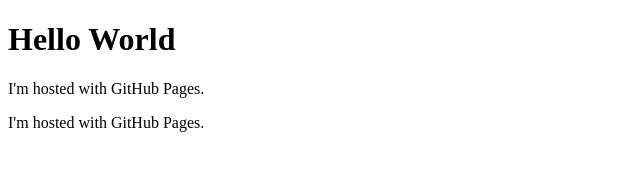
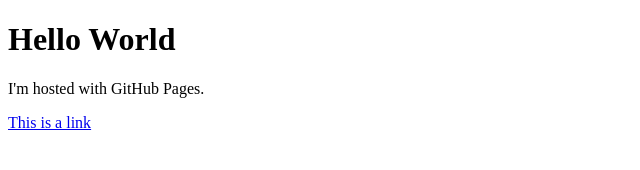
Before and after one commit to Haozong-Zeng/COGS-18-Simple-Project.github.io, a plain HTML site: page index.html in a window 1280 px wide. Shown: the whole page, without its empty margins (0-640 px from the left). Drawn offline with Linux system fonts and the light colour scheme.

Commit message:
Update index.html

```diff
--- a/index.html
+++ b/index.html
@@ -3,6 +3,6 @@
 <body>
 <h1>Hello World</h1>
 <p>I'm hosted with GitHub Pages.</p>
-<p>I'm hosted with GitHub Pages.</p>
+<a href="http://www.w3school.com.cn">This is a link</a>
 </body>
 </html>
```
